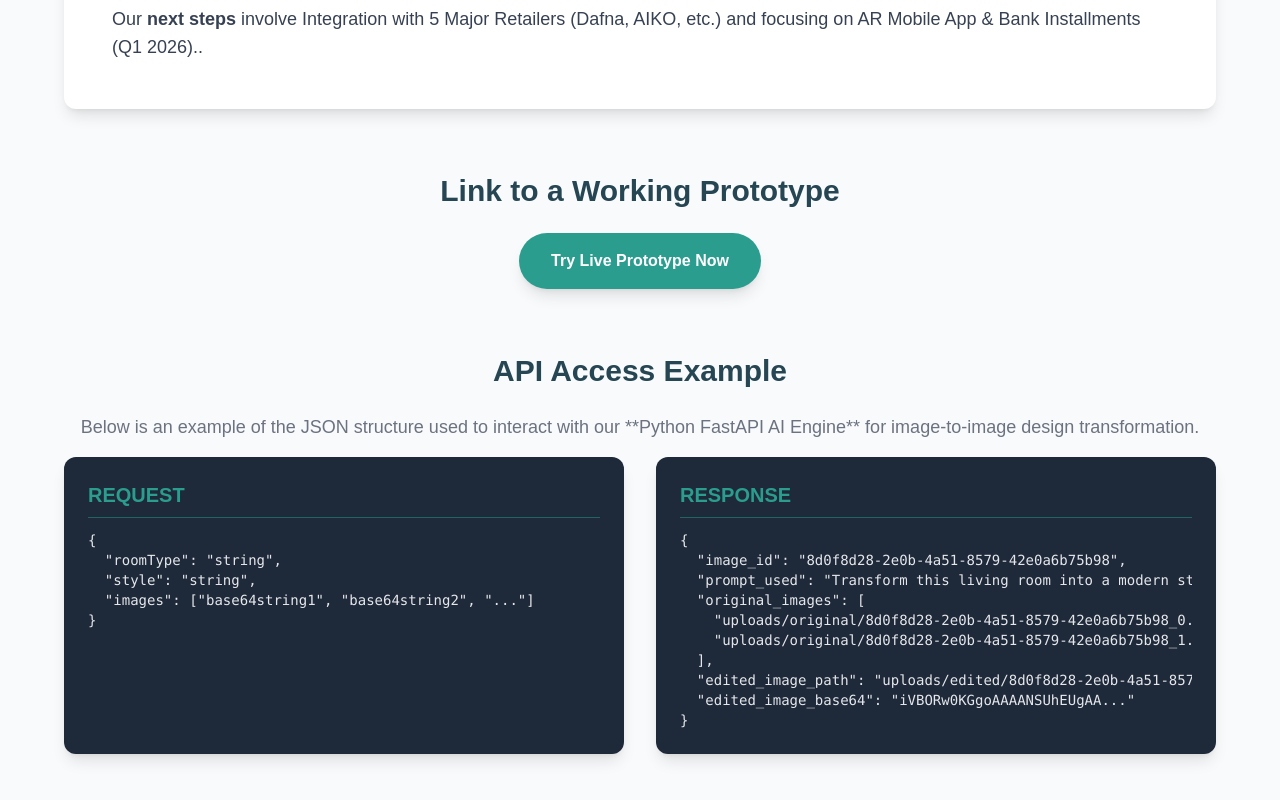
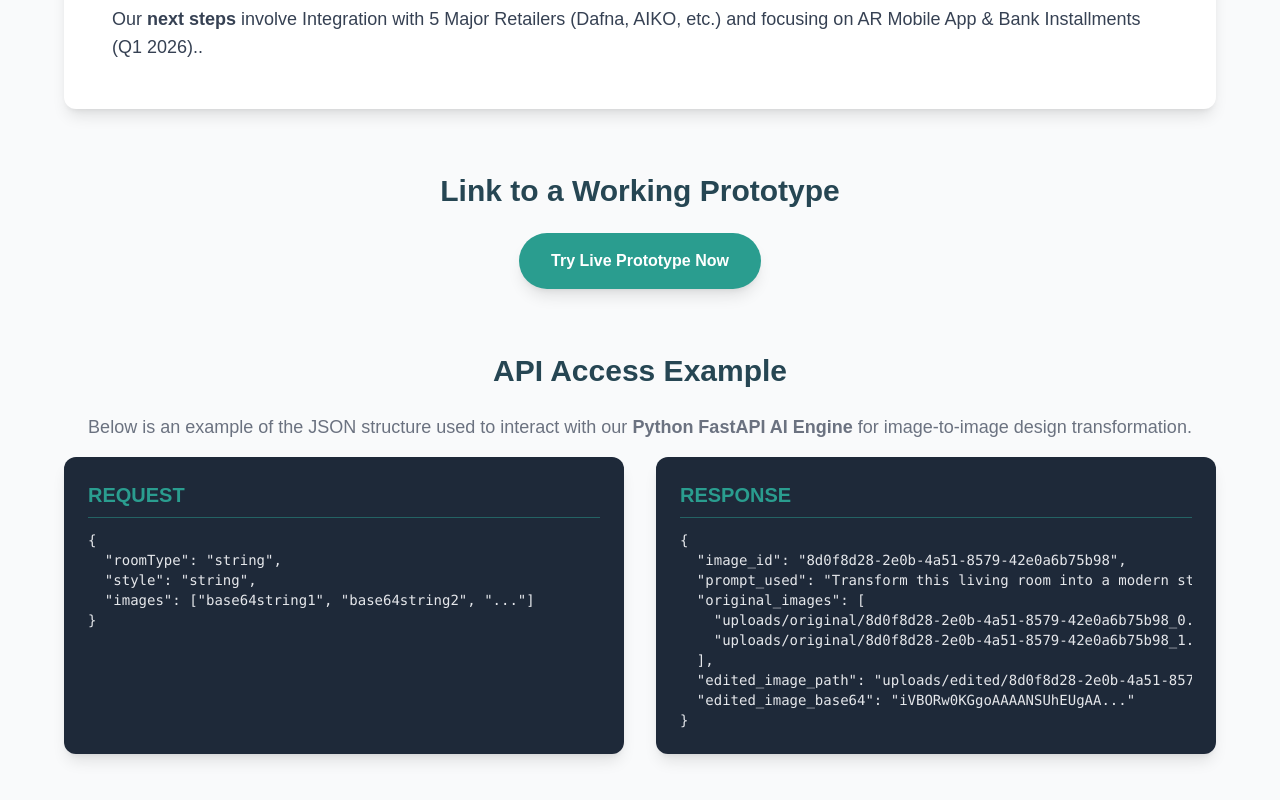
Before and after one commit to MMiraziz013/Smart_Design, a Next.js app: page /demo in a window 1280 px wide. Shown: the part 1611-2411 px from the top of the page. Built offline with nearby package versions, Linux system fonts and the light colour scheme.

Commit message:
Text style fix.

```diff
--- a/src/app/demo/page.tsx
+++ b/src/app/demo/page.tsx
@@ -139,7 +139,7 @@ export default function DemoPage() {
                     API Access Example
                 </h2>
                 <p className="text-lg text-[#6B7280] mb-4 text-center">
-                    Below is an example of the JSON structure used to interact with our **Python FastAPI AI Engine** for image-to-image design transformation.
+                    Below is an example of the JSON structure used to interact with our <strong>Python FastAPI AI Engine</strong> for image-to-image design transformation.
                 </p>
                 {/* 🛠️ FIX: Explicitly set grid-cols-1 for mobile, and increase gap only on medium screens */}
                 <div className="grid grid-cols-1 gap-4 md:grid-cols-2 md:gap-8">
```
